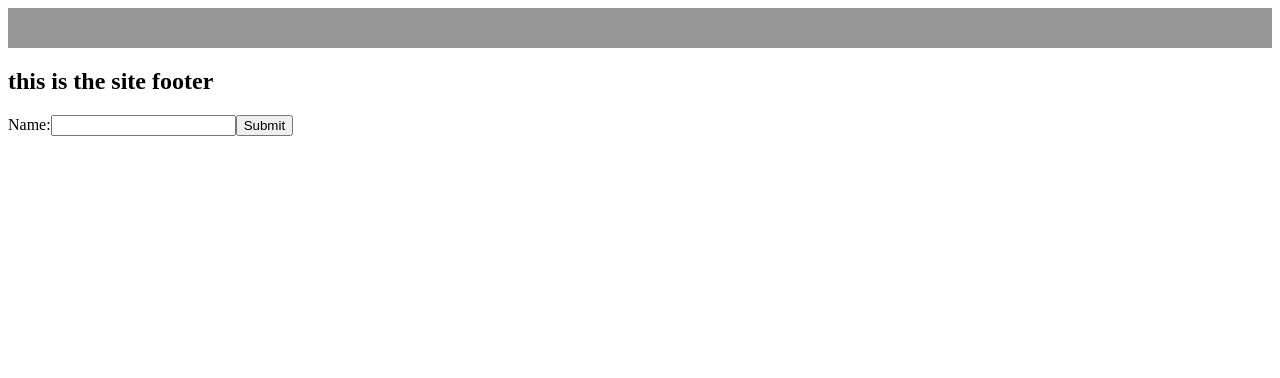
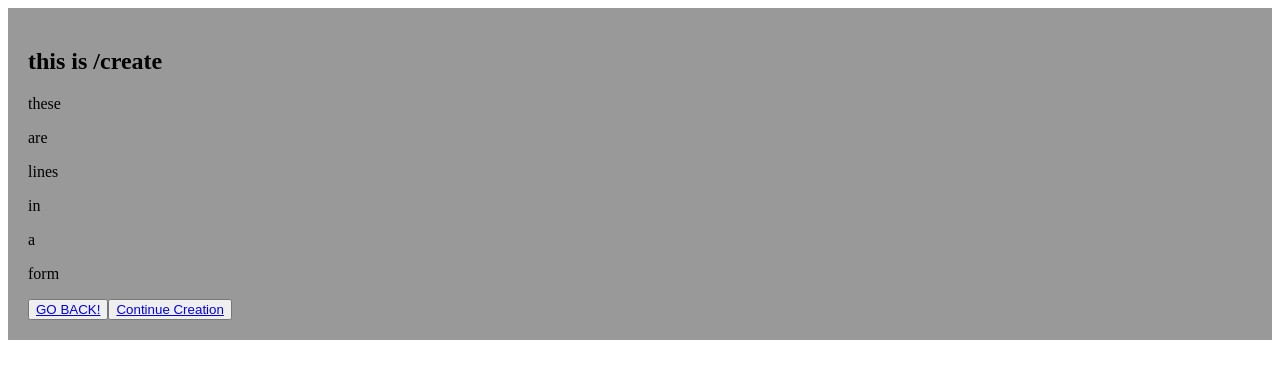
Before and after one commit to abacef/meet-bask, a React (Create React App) app: page /create in a window 1280 px wide. Shown: the top 378 px of the page. Built offline with nearby package versions, Linux system fonts and the light colour scheme.

Commit message:
started working on app flow

```diff
--- a/src/components/App.js
+++ b/src/components/App.js
@@ -1,8 +1,6 @@
 import React, { Component } from 'react';
-import logo from '../logo.svg';
 
 import Routes from  "./Routes"
-import SiteFooter from "./SiteFooter"
 
 import { BrowserRouter } from "react-router-dom";
 
@@ -14,7 +12,6 @@ export default class App extends Component {
       <BrowserRouter>
         <div>
           <Routes />
-          <SiteFooter />
         </div>
       </BrowserRouter>
     );
--- a/src/components/Routes.js
+++ b/src/components/Routes.js
@@ -1,9 +1,9 @@
 import React, { Component } from "react";
 import {Route} from "react-router-dom";
 
-import Welcome from "./routes/Welcome";
-import Stuff from "./routes/Stuff";
-import Bugs from "./routes/Bugs";
+import CreateOrJoin from "./routes/CreateOrJoin";
+import Create from "./routes/Create";
+import Join from "./routes/Join";
 
 /**
  * This div is where the content of a route will render when someone selects the hyperlink bound to this
@@ -19,9 +19,9 @@ export default class Routes extends Component {
     console.log("Rendering " + this.constructor.name);
     return (
       <div className="content">
-        <Route exact path="/" component={Welcome}/>
-        <Route path="/stuff" component={Stuff}/>
-        <Route path="/bugs" component={Bugs}/>
+        <Route exact path="/" component={CreateOrJoin}/>
+        <Route path="/create" component={Create}/>
+        <Route path="/join" component={Join}/>
       </div>
     )
   }
--- a/src/components/SiteFooter.js
+++ /dev/null
@@ -1,37 +0,0 @@
-import React, { Component } from "react";
-
-export default class SiteFooter extends Component {
-  constructor(props) {
-    super(props);
-    this.state = {
-      value: ''
-    };
-
-    this.handleChange = this.handleChange.bind(this);
-    this.handleSubmit = this.handleSubmit.bind(this);
-  }
-
-  handleChange(event) {
-    this.setState({value: event.target.value});
-  }
-
-  handleSubmit(event) {
-    alert('A name was submitted: ' + this.state.value);
-    event.preventDefault();
-  }
-
-  render() {
-    return (
-      <div className="site-footer">
-        <h2>this is the site footer</h2>
-        <form onSubmit={this.handleSubmit}>
-          <label>
-            Name:
-            <input type="text" value={this.state.value} onChange={this.handleChange} />
-          </label>
-          <input type="submit" value="Submit" />
-        </form>
-      </div>
-    )
-  }
-}
--- /dev/null
+++ b/src/components/routes/Create.js
@@ -0,0 +1,28 @@
+import React, { Component } from "react";
+import {NavLink} from "react-router-dom";
+
+export default class Create extends Component {
+
+  constructor() {
+    super();
+    this.state = {
+      eventKey: "-8768109650816836" // this is the event key (just made up for now) (and not a secure way to do iteither)
+    }
+  }
+
+  render() {
+    return (
+      <div>
+        <h2>this is /create</h2>
+        <p>these</p>
+        <p>are</p>
+        <p>lines</p>
+        <p>in</p>
+        <p>a</p>
+        <p>form</p>
+        <button><NavLink to="/">GO BACK!</NavLink></button>
+        <button><NavLink to={`/create/confirm&key=${this.state.eventKey}`}>Continue Creation</NavLink></button>
+      </div>
+    )
+  }
+}
--- /dev/null
+++ b/src/components/routes/CreateOrJoin.js
@@ -0,0 +1,15 @@
+import React, { Component } from "react";
+import {NavLink} from "react-router-dom";
+
+export default class CreateOrJoin extends Component {
+
+  render() {
+    return (
+      <div>
+        <h2>Ball Up!</h2>
+        <button><NavLink to="/create">Create Game</NavLink></button>
+        <button><NavLink to="/join">Join Game</NavLink></button>
+      </div>
+    )
+  }
+}
--- /dev/null
+++ b/src/components/routes/Join.js
@@ -0,0 +1,13 @@
+import React, { Component } from "react";
+import {NavLink} from "react-router-dom";
+
+export default class Join extends Component {
+
+  render() {
+    return (
+      <div>
+        <h2>this is /join</h2>
+      </div>
+    )
+  }
+}
--- a/src/components/routes/Stuff.js
+++ /dev/null
@@ -1,11 +0,0 @@
-import React, { Component } from "react";
-
-export default class Welcome extends Component {
-  render() {
-    return (
-      <h2>
-        this is the stuff route
-      </h2>
-    )
-  }
-}
--- a/src/components/routes/Welcome.js
+++ /dev/null
@@ -1,11 +0,0 @@
-import React, { Component } from "react";
-
-export default class Stuff extends Component {
-  render() {
-    return (
-      <h2>
-        this is the welcome route
-      </h2>
-    )
-  }
-}
```
Also changed, not shown: src/logo.svg (deleted).
